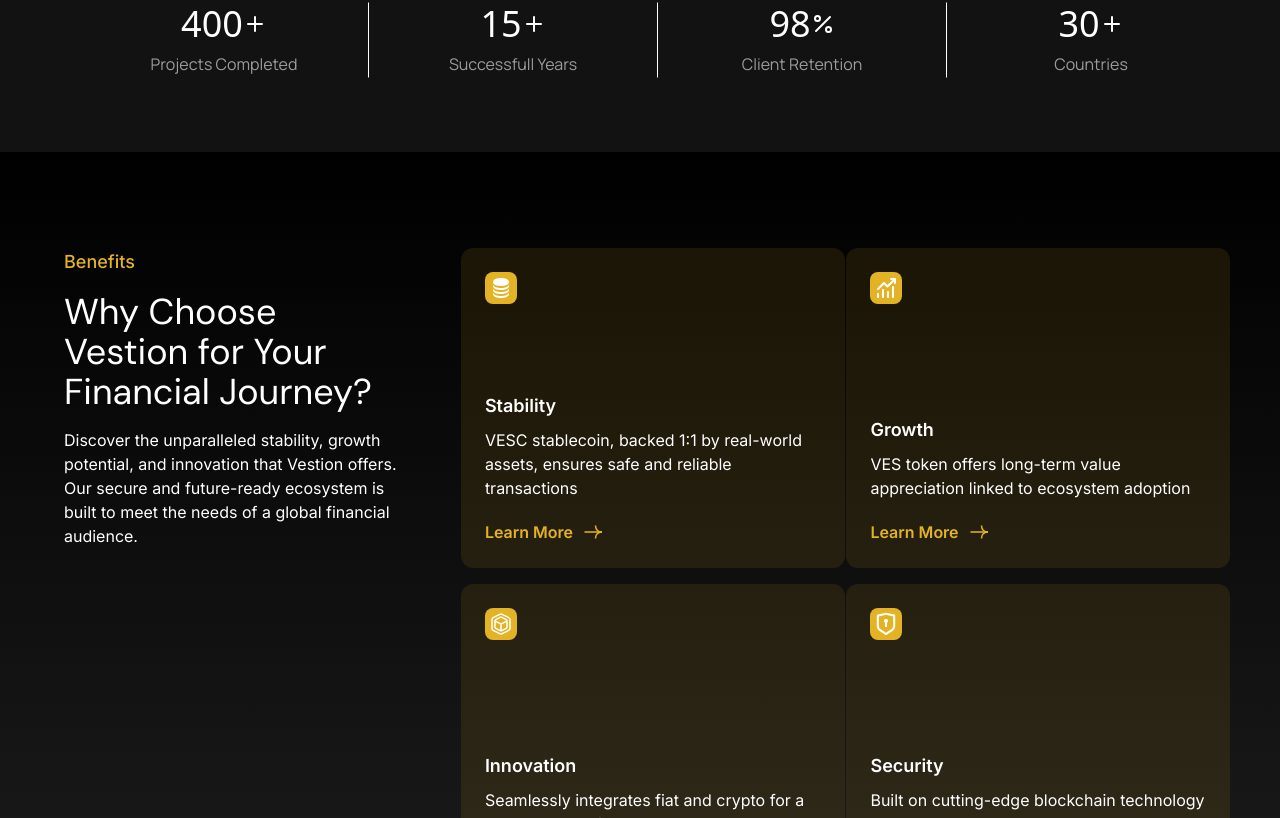
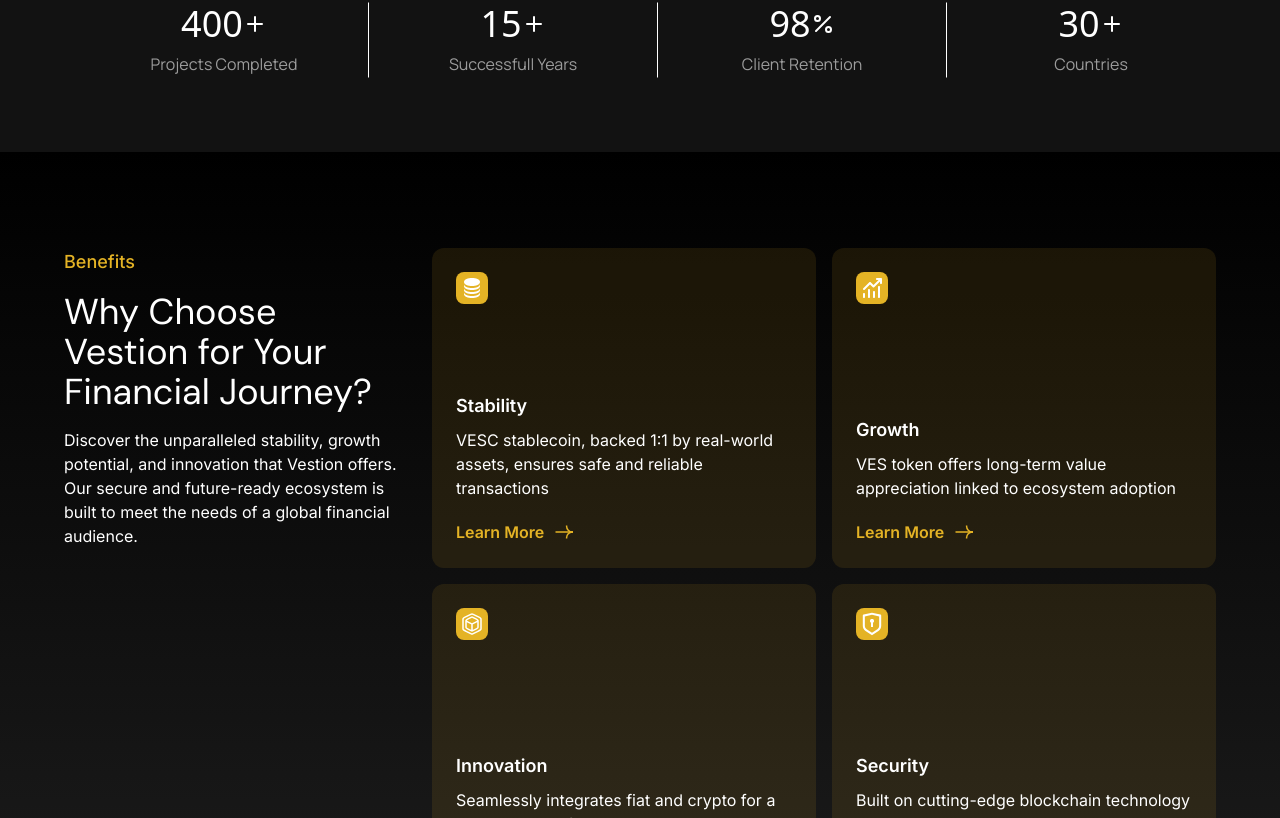
Before and after one commit to Karanyadavk/vestion, a Next.js app: page / in a window 1280 px wide. Shown: the part 1982-2800 px from the top of the page. Built offline with nearby package versions, Linux system fonts and the light colour scheme.

Commit message:
Update Benefits.tsx

```diff
--- a/src/components/Benefits.tsx
+++ b/src/components/Benefits.tsx
@@ -14,7 +14,7 @@
 
 export const Benefits = () => {
     return (
-        <div className="min-h-screen w-full bg-gradient-to-b from-[#000000] to-[#1E1E1E] text-white py-24 px-16 flex gap-16">
+        <div id="benefits" className="min-h-screen w-full bg-gradient-to-b from-[#000000] to-[#1E1E1E] text-white py-24 px-16 flex justify-between">
             <div className="flex flex-col gap-4 w-[30%]">
                 <h1 className={`${interSans.className} text-[#E4B325] text-lg font-medium`}>Benefits</h1>
                 <h1 className={`${dmSans.className} text-4xl`}>Why Choose Vestion for Your Financial Journey?</h1>
```
